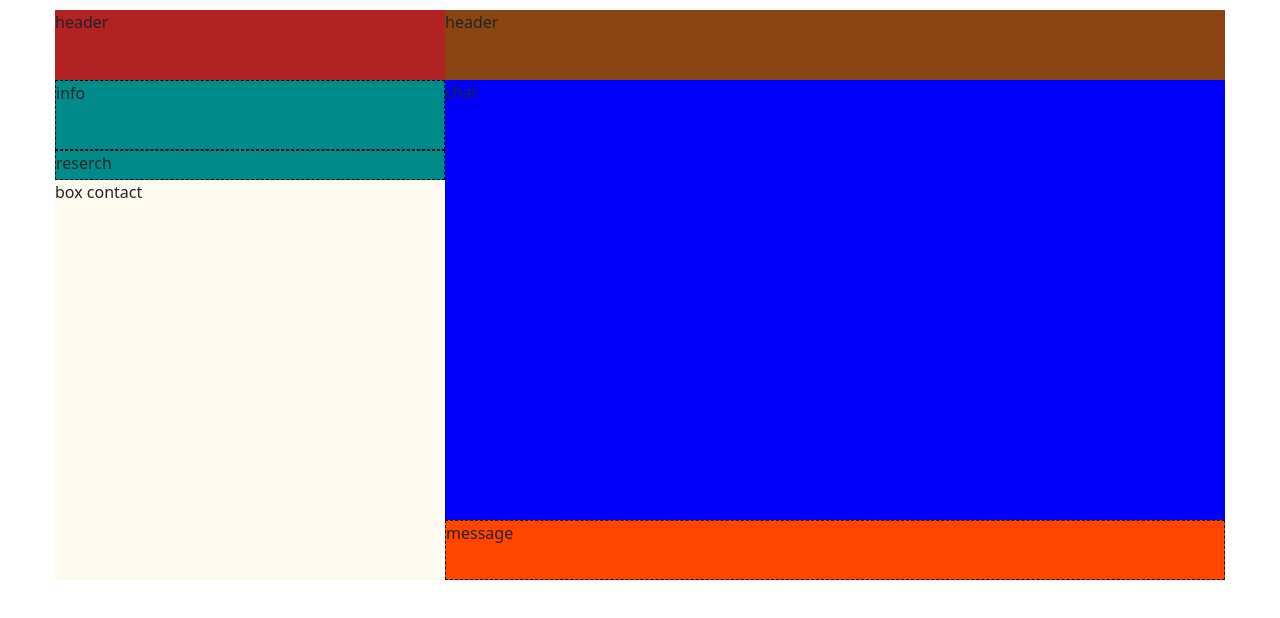
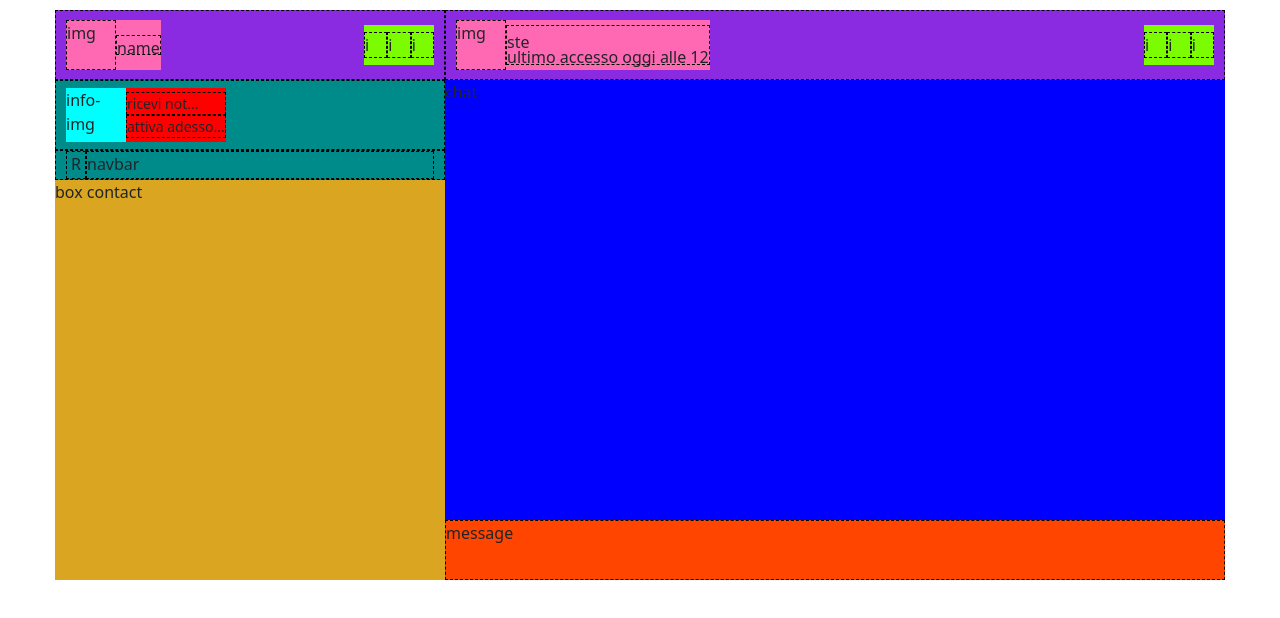
Before and after one commit to StefanoDellamore/vue-boolzapp, a plain HTML site: page index.html in a window 1280 px wide. Drawn offline with nearby package versions, Linux system fonts and the light colour scheme.

Commit message:
dettaglio struttura header (contact & chat) e container-info

```diff
--- a/css/style.css
+++ b/css/style.css
@@ -1,4 +1,4 @@
-/* reset */
+/*  RESET  */
 * {
     margin: 0;
     padding: 0;
@@ -9,18 +9,22 @@ html {
     font-family: Arial, Helvetica, sans-serif;
 }
 
-/* general */
+img {
+    height: 100%;
+}
+
+/*  GENERAL  */
+
+/* container-contact */
 
 .container-contact {
     height: 100%;
 }
 
-.container-chat {
-    height: 100% ;
-    background-color: green;
-}
-
 .header-contact {
+    display: flex;
+    justify-content: center;
+    align-items: center;
     height: 70px;
     background-color: firebrick;
 }
@@ -31,12 +35,36 @@ html {
 }
 
 .container-info {
-    height: 100px ;
+    height: 100px;
 }
 
 .box-contact {
     height: 400px;
-    background-color: floralwhite;
+    background-color: goldenrod;
+}
+
+.box-message {
+    height: calc(100% - 440px);
+    border: 1px dashed black;
+}
+
+.box-info {
+    display: flex;
+    align-items: center;
+    height: 70px;
+    border: 1px dashed black;
+}
+
+.box-research {
+    height: 30px;
+    border: 1px dashed black;
+}
+
+/* container-chat */
+
+.container-chat {
+    height: 100% ;
+    background-color: green;
 }
 
 .header-chat {
@@ -54,17 +82,119 @@ html {
     background-color: blue;
 }
 
-.box-message {
-    height: calc(100% - 440px);
+/* header-contact / header chat */
+/* left */
+
+.header-contact-user, .header-chat-user {
+    display: flex;
+    justify-content: space-between;
+    align-items: center;
+    height: 100%;
+    width: 100%;
+    padding: 10px;
+    background-color: blueviolet;
     border: 1px dashed black;
 }
 
-.box-info {
-    height: 70px;
+.header-contact-user-left, .header-chat-user-left {
+    display: flex;
+    justify-content: space-between;
+    align-items: center;
+
+    height: 50px;
+    background-color: hotpink;
+}
+
+.header-contact-user-img, .header-chat-user-img {
+    width: 50px;
+    height: 50px;
     border: 1px dashed black;
 }
 
-.box-research {
-    height: 30px;
+.header-contact-user-name {
+    width: calc(100% - 50px);
+    height: 20px;
     border: 1px dashed black;
 }
+
+.header-chat-user-name {
+    display: flex;
+    justify-content: center;
+    flex-direction: column;
+    width: calc(100% - 50px);
+    height: 40px;
+    border: 1px dashed black;
+}
+
+/* da modificare */
+.name {
+    height: 15px;
+}
+
+.date {
+    height: 15px;
+}
+
+/* right */
+
+.header-contact-user-right, .header-chat-user-right {
+    display: flex;
+    align-items: center;
+    justify-content: center;
+    width: 70px;
+    height: 40px;
+    background-color: lawngreen;
+}
+
+.header-contact-user-button, .header-chat-user-button {
+    width: 35px;
+    border: 1px dashed black;
+}
+
+
+/* body-contact */
+/* box-info */
+
+.box-info-img {
+    margin-left: 10px;
+    height: 80%;
+    width: 60px;
+    background-color: aqua;
+}
+
+.box-info-text {
+    display: flex;
+    flex-direction: column;
+    justify-content: center;
+    height: 80%;
+    background-color: red;
+}
+
+/* da modifcare */
+.name2 {
+    border: 1px dashed black;
+    font-size: 14px;
+}
+
+.date1 {
+    font-size: 14px;
+    border: 1px dashed black;
+}
+/* */
+.box-research {
+    display: flex;
+    justify-content: space-between;
+}
+
+.box-research-button {
+    border: 1px dashed black;
+    text-align: center;
+    width: 20px;
+    margin-left: 10px;
+}
+
+.box-research-navbar {
+    border: 1px dashed black;
+    width: calc(100% - 40px);
+    margin-right: 10px;
+}
--- a/index.html
+++ b/index.html
@@ -19,14 +19,44 @@
             <div class="container">
                 <div class="row">
 
-                    <!--box-contact-->
+                    <!--container-contact-->
                     <div class="col-4">
+
+                        <!--header-->
                         <div class="container-contact">
-                            <div class="header-contact">header</div>
+                            <div class="header-contact">
+
+                                <div class="header-contact-user">
+                                    <div class="header-contact-user-left">
+                                        <div class="header-contact-user-img">img</div>
+                                        <div class="header-contact-user-name">name</div>
+
+                                    </div>
+
+                                    <div class="header-contact-user-right">
+                                        <div class="header-contact-user-button">i</div>
+                                        <div class="header-contact-user-button">i</div>
+                                        <div class="header-contact-user-button">i</div>
+                                    </div>
+                                </div>
+
+                            </div>
+
+                            <!--body-->
                             <div class="body-contact">
                                 <div class="container-info">
-                                    <div class="box-info">info</div>
-                                    <div class="box-research">reserch</div>
+                                    <div class="box-info">
+                                        <div class="box-info-img">info-img</div>
+                                        <div class="box-info-text">
+                                            <div class="name2">ricevi not...</div>
+                                            <div class="date1">attiva adesso...</div>
+                                        </div>
+                                    </div>
+
+                                    <div class="box-research">
+                                        <div class="box-research-button">R</div>
+                                        <div class="box-research-navbar">navbar</div>
+                                    </div>
                                 </div>
                                 <div class="box-contact">box contact</div>
                             </div>
@@ -34,10 +64,35 @@
 
                     </div>
 
-                    <!--box-chat-->
+                    <!--container-chat-->
                     <div class="col-8">
                         <div class="container-chat">
-                            <div class="header-chat">header</div>
+
+                            <!--header-->
+                            <div class="header-chat">
+                                <div class="header-chat">
+
+                                    <div class="header-chat-user">
+                                        <div class="header-chat-user-left">
+                                            <div class="header-chat-user-img">img</div>
+                                            <div class="header-chat-user-name">
+                                                <div class="name">ste</div>
+                                                <div class="date">ultimo accesso oggi alle 12</div>
+                                            </div>
+
+                                        </div>
+
+                                        <div class="header-chat-user-right">
+                                            <div class="header-chat-user-button">i</div>
+                                            <div class="header-chat-user-button">i</div>
+                                            <div class="header-chat-user-button">i</div>
+                                        </div>
+                                    </div>
+
+                                </div>
+                            </div>
+
+                            <!--body-->
                             <div class="body-chat">
                                 <div class="box-chat">
                                     chat
```
